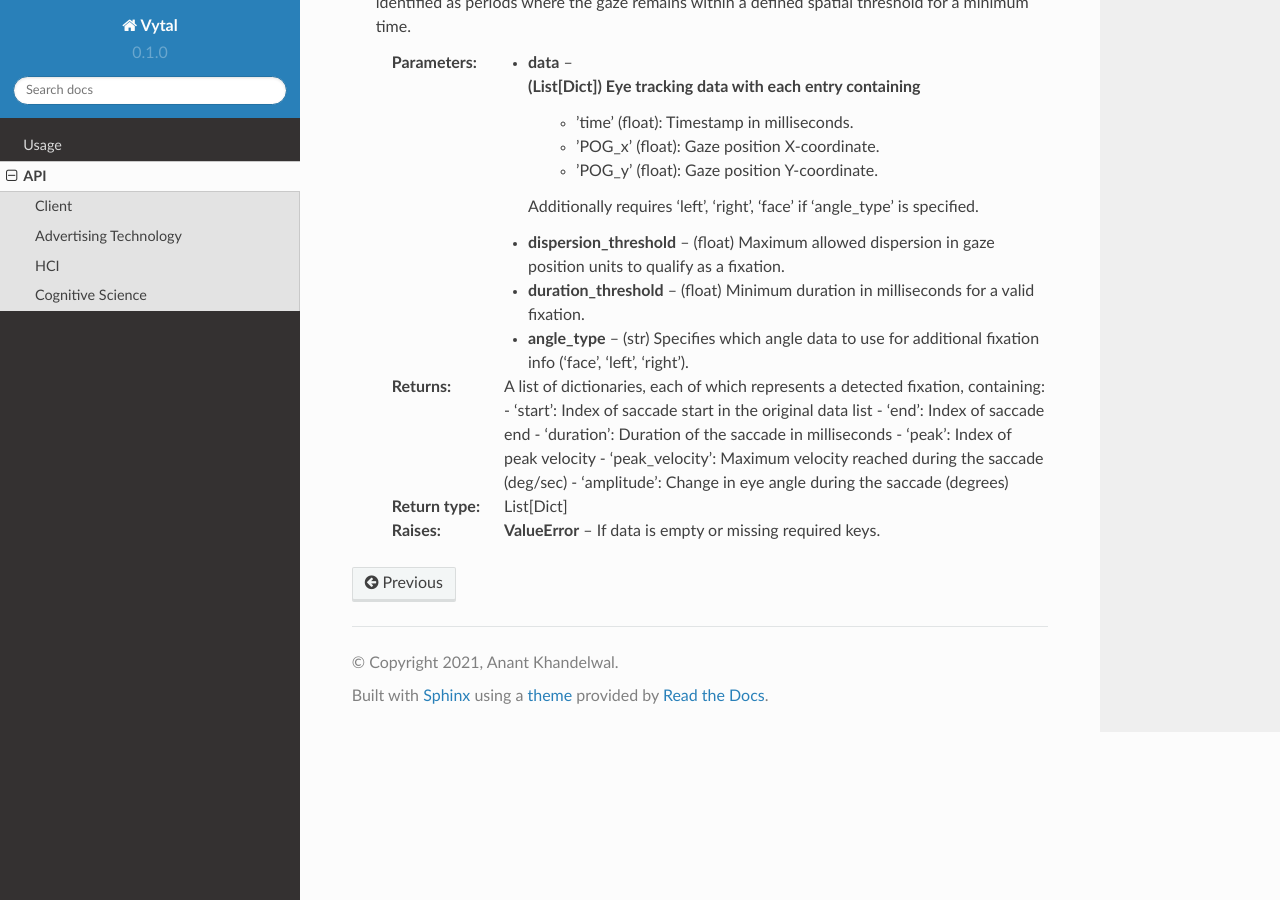
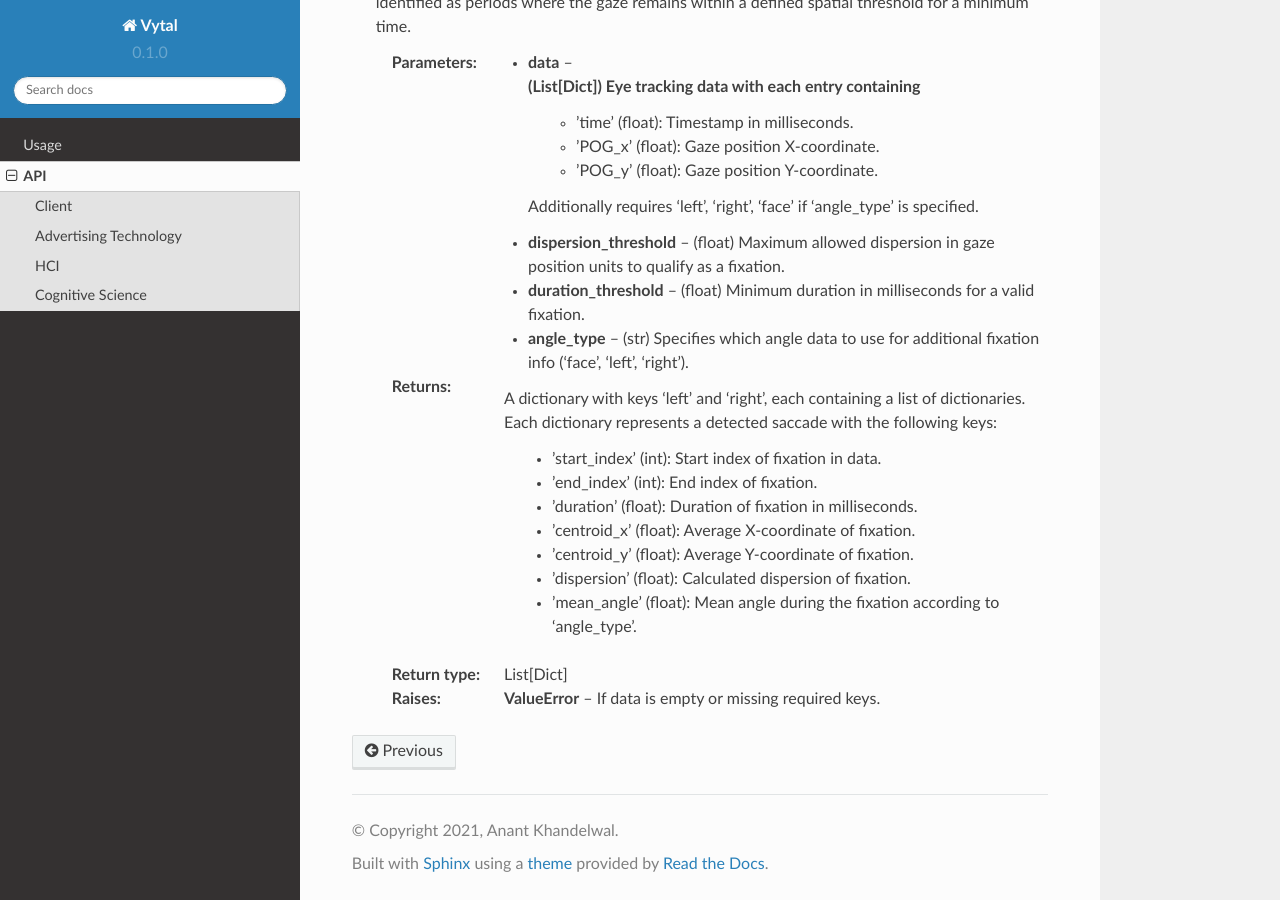
Before and after one commit to anantk2006/vytal, a Sphinx documentation site: the page built from docs/source/api.rst, in a window 1280 px wide and 900 px high, scrolled down 11896 px. Built offline with Sphinx 7.4.7 and the Read the Docs theme 2.0.0, drawn with Linux system fonts in a browser that asks for light colours.

Commit message:
Update api.rst

```diff
--- a/docs/source/api.rst
+++ b/docs/source/api.rst
@@ -528,13 +528,15 @@
    :param duration_threshold: (float) Minimum duration in milliseconds for a valid fixation.
    :param angle_type: (str) Specifies which angle data to use for additional fixation info ('face', 'left', 'right').
 
-   :return: A list of dictionaries, each of which represents a detected fixation, containing:
-            - 'start': Index of saccade start in the original data list
-            - 'end': Index of saccade end
-            - 'duration': Duration of the saccade in milliseconds
-            - 'peak': Index of peak velocity
-            - 'peak_velocity': Maximum velocity reached during the saccade (deg/sec)
-            - 'amplitude': Change in eye angle during the saccade (degrees)
+   :return: A dictionary with keys 'left' and 'right', each containing a list of
+        dictionaries. Each dictionary represents a detected saccade with the following keys:
+            - 'start_index' (int): Start index of fixation in data.
+            - 'end_index' (int): End index of fixation.
+            - 'duration' (float): Duration of fixation in milliseconds.
+            - 'centroid_x' (float): Average X-coordinate of fixation.
+            - 'centroid_y' (float): Average Y-coordinate of fixation.
+            - 'dispersion' (float): Calculated dispersion of fixation.
+            - 'mean_angle' (float): Mean angle during the fixation according to 'angle_type'.
    :rtype: List[Dict]
 
    :raises ValueError: If data is empty or missing required keys.
```
